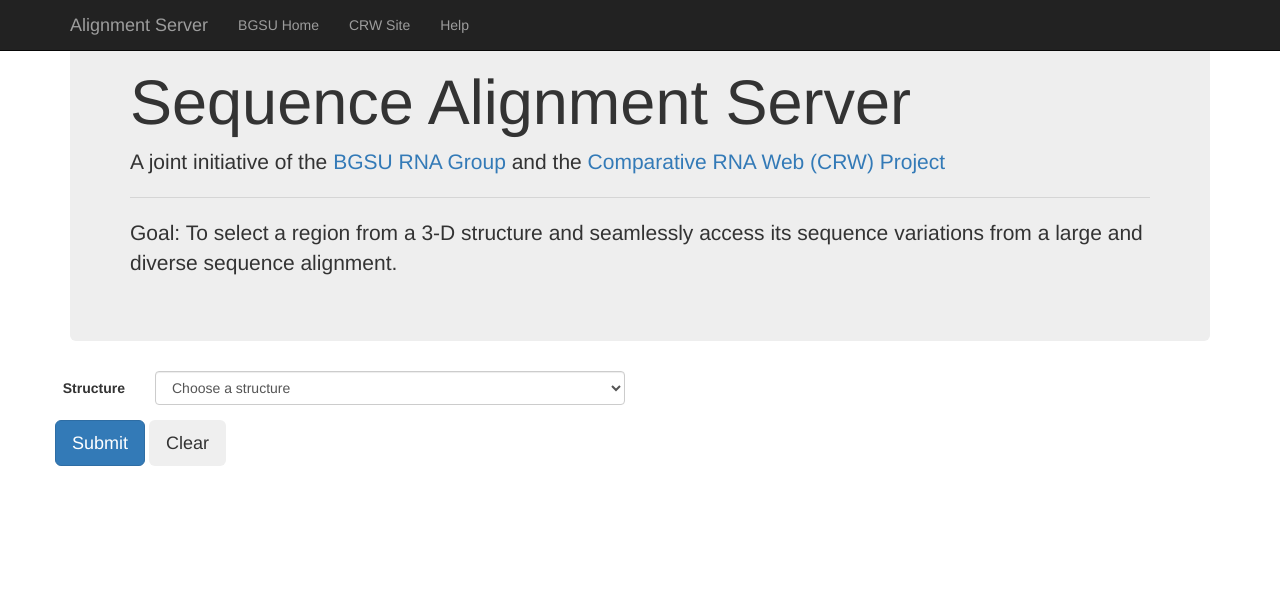
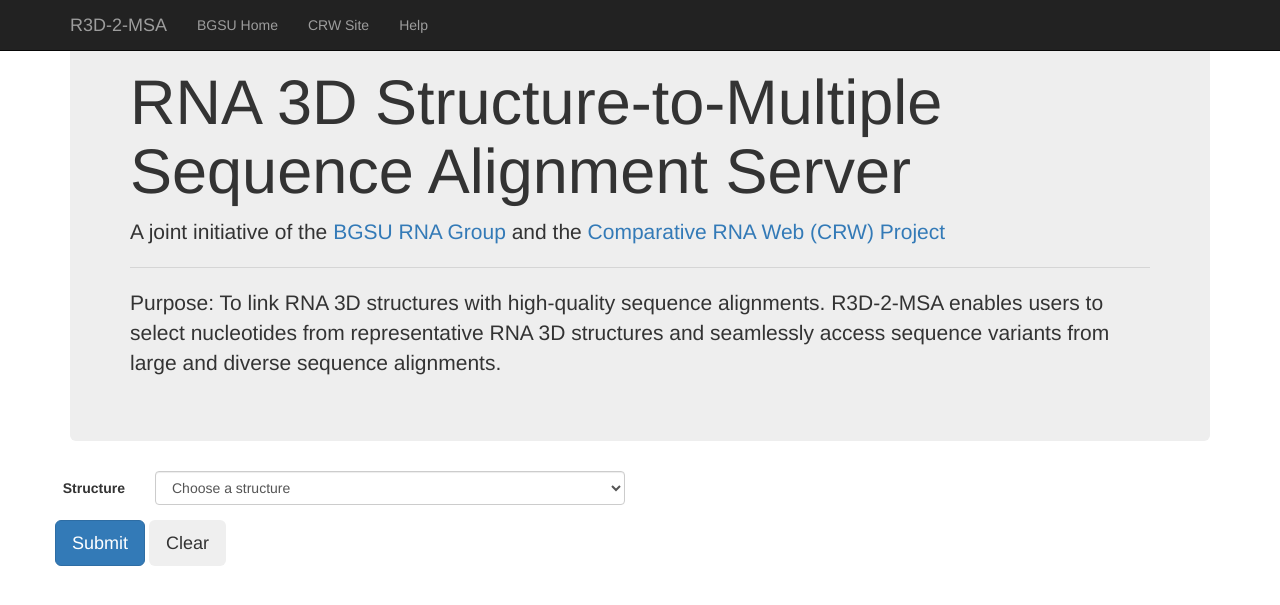
Before and after one commit to BGSU-RNA/alignment-server-dev, a Flask app: template templates/form.html in a window 1280 px wide. Shown: the top 605 px of the page. Run offline with Flask 2, Linux system fonts and the light colour scheme; the template is opened without the code that fills it, so the values that code supplies are empty; some libraries are stand-ins or nearby versions.

Commit message:
Some updates from Neocles
He has suggested we change the name and wording of some of the front page. I'm
making this change. He as has also suggested changes to add some help info but I
will add that once I change the overall layout as well.

```diff
--- a/templates/layout.html
+++ b/templates/layout.html
@@ -27,7 +27,7 @@
           <span class="icon-bar"></span>
           <span class="icon-bar"></span>
           </button>
-          <a class="navbar-brand" href="#">Alignment Server</a>
+          <a class="navbar-brand" href="#">R3D-2-MSA</a>
         </div>
         <div id="navbar" class="collapse navbar-collapse">
           <ul class="nav navbar-nav">
@@ -42,7 +42,7 @@
     <div class="container">
 
       <div class="jumbotron">
-          <h1>Sequence Alignment Server</h1>
+          <h1>RNA 3D Structure-to-Multiple Sequence Alignment Server</h1>
 
           <p>
             A joint initiative of the <a href="http://rna.bgsu.edu">BGSU RNA
@@ -51,7 +51,14 @@
           </p>
 
           <hr/>
-          <p>Goal: To select a region from a 3-D structure and seamlessly access its sequence variations from a large and diverse sequence alignment.</p>
+
+          <p>
+            Purpose: To link RNA 3D structures with high-quality sequence
+            alignments. R3D-2-MSA enables users to select nucleotides from
+            representative RNA 3D structures and seamlessly access sequence variants from
+            large and diverse sequence alignments.
+          </p>
+
       </div>
       {%- block body %}
       {%- endblock body %}
```
